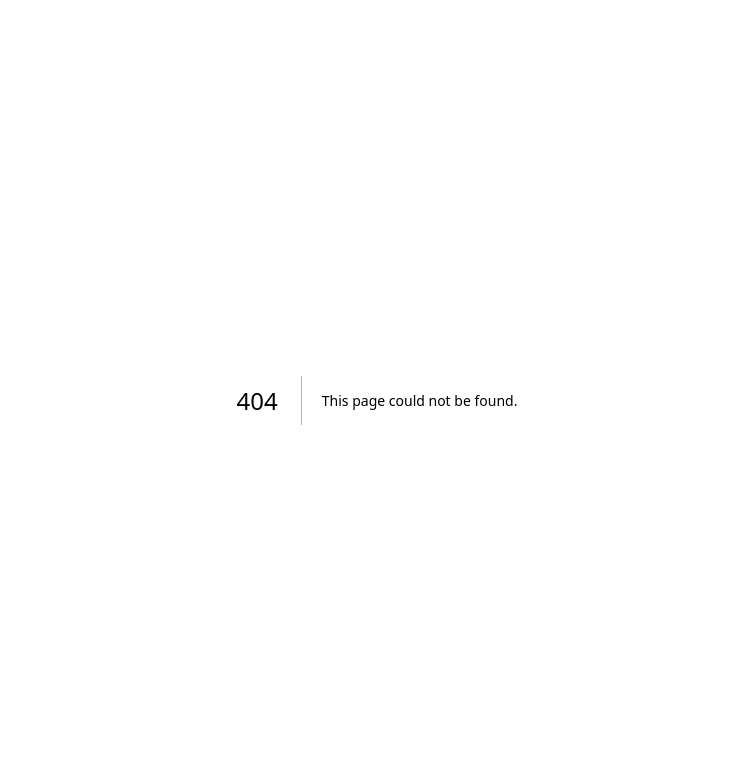
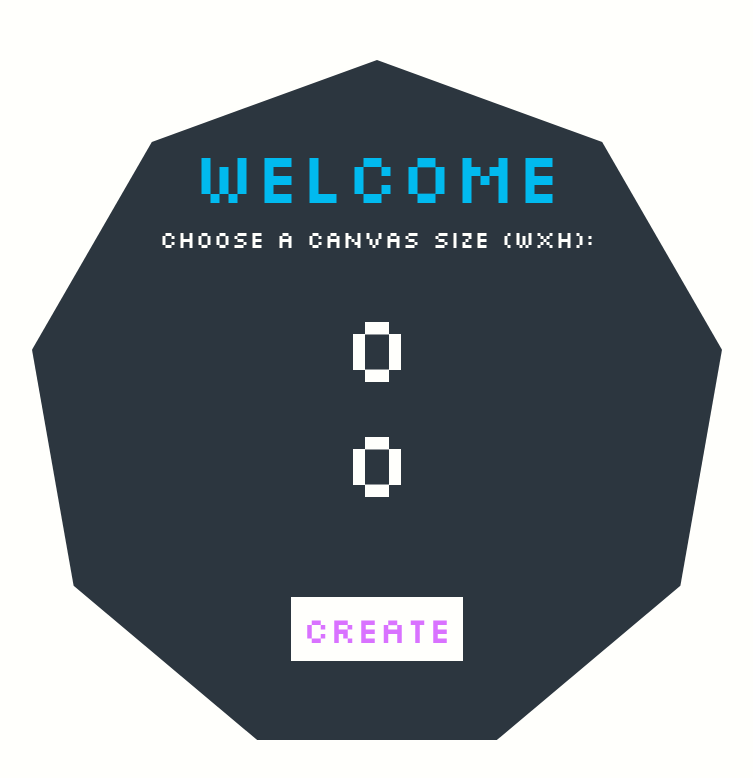
Before and after one commit to MichaelShingo/kaku, a Next.js app: page /welcome in a window 1280 px wide. Before the commit this address had no page. Shown: the top 778 px of the page, without its empty margins (263-1016 px from the left). Built offline with nearby package versions, Linux system fonts and the light colour scheme.

Commit message:
welcome screen design

```diff
--- a/app/components/Canvas.tsx
+++ b/app/components/Canvas.tsx
@@ -4,17 +4,13 @@ import { type Sketch } from '@p5-wrapper/react';
 import { NextReactP5Wrapper } from '@p5-wrapper/next';
 
 const sketch: Sketch = (p5) => {
-	p5.setup = () => p5.createCanvas(600, 400, p5.WEBGL);
+	p5.setup = () => p5.createCanvas(600, 400);
 
 	p5.draw = () => {
-		p5.background(250);
-		p5.normalMaterial();
-		p5.push();
-		p5.rotateZ(p5.frameCount * 0.01);
-		p5.rotateX(p5.frameCount * 0.01);
-		p5.rotateY(p5.frameCount * 0.01);
-		p5.plane(100);
-		p5.pop();
+		if (p5.mouseIsPressed) {
+			p5.ellipse(p5.mouseX, p5.mouseY, 40, 40);
+			p5.fill(0);
+		}
 	};
 };
 
--- a/app/globals.css
+++ b/app/globals.css
@@ -1,6 +1,28 @@
 @tailwind base;
 @tailwind components;
 @tailwind utilities;
+
+::-moz-selection {
+	/* Code for Firefox */
+	color: #2c363f;
+	background: #d972ff;
+}
+
+::selection {
+	color: #2c363f;
+	background: #d972ff;
+}
+
+input::-webkit-outer-spin-button,
+input::-webkit-inner-spin-button {
+	-webkit-appearance: none;
+	margin: 0;
+}
+
+/* Firefox */
+input[type='number'] {
+	-moz-appearance: textfield;
+}
 
 input,
 textarea {
--- a/app/layout.tsx
+++ b/app/layout.tsx
@@ -1,25 +1,24 @@
 import type { Metadata } from 'next';
-import { Oswald } from 'next/font/google';
+import { Silkscreen } from 'next/font/google';
 import './globals.css';
 import { ReduxProvider } from '@/redux/provider';
 import { Analytics } from '@vercel/analytics/react';
 
-const oswald = Oswald({
+const silkscreen = Silkscreen({
+	weight: '400',
 	subsets: ['latin'],
-	display: 'swap',
 });
 
 export const metadata: Metadata = {
 	title: 'Kaku | Draw Music',
-	description:
-		'Michael Shingo Crawford, web developer and musician based in the Netherlands. Build with Next.js, React, Typescript.',
+	description: 'Draw music and play it back',
 	metadataBase: new URL('https://portfolio.michaelshingo.com/'),
 };
 
 export default function RootLayout({ children }: { children: React.ReactNode }) {
 	return (
-		<html lang="en" className="overflow-x-hidden bg-paper-white">
-			<body className={`${oswald.className}`}>
+		<html lang="en" className="">
+			<body className={`${silkscreen.className}`}>
 				<ReduxProvider>{children}</ReduxProvider>
 				<Analytics />
 			</body>
--- a/app/page.tsx
+++ b/app/page.tsx
@@ -1,13 +1,9 @@
-import Brush from './components/Brush';
-import dynamic from 'next/dynamic';
-
-const DynamicCanvas = dynamic(() => import('./components/Canvas'), { ssr: false });
+import Canvas from './components/Canvas';
 
 export default function Home() {
 	return (
 		<div>
-			<Brush />
-			<DynamicCanvas />
+			<Canvas />
 		</div>
 	);
 }
--- /dev/null
+++ b/app/welcome/page.tsx
@@ -0,0 +1,45 @@
+'use client';
+import { CanvasSize, setCanvasSize } from '@/redux/features/windowSlice';
+import { useAppSelector } from '@/redux/store';
+import { useDispatch } from 'react-redux';
+
+const Welcome = () => {
+	const dispatch = useDispatch();
+	const canvasSize: CanvasSize = useAppSelector(
+		(state) => state.windowReducer.value.canvasSize
+	);
+
+	return (
+		<div className="flex h-[100vh] w-[100%] items-center justify-center bg-off-white text-off-white">
+			<div className="flex h-[85vh] w-[85vw] flex-col items-center justify-center gap-3 bg-[url('/nonagon.svg')] bg-center bg-no-repeat">
+				<h1 className="text-center text-7xl text-light-blue">Welcome</h1>
+				<h2 className="z-10 mb-9 text-center text-2xl">Choose a canvas size (WxH):</h2>
+				<input
+					className="m-[-20px] w-[80%] border-off-white p-[-50px] text-center text-8xl"
+					min={1}
+					max={10000}
+					type="number"
+					value={canvasSize.x}
+					onChange={(e) =>
+						dispatch(setCanvasSize({ ...canvasSize, x: parseInt(e.target.value) }))
+					}
+				/>
+				<input
+					className="w-[80%] text-center text-8xl"
+					min={1}
+					max={4000}
+					type="number"
+					value={canvasSize.y}
+					onChange={(e) =>
+						dispatch(setCanvasSize({ ...canvasSize, y: parseInt(e.target.value) }))
+					}
+				/>
+				<button className="fit-content mt-16 bg-off-white p-3 text-4xl text-light-pink hover:bg-light-pink hover:text-off-black">
+					Create
+				</button>
+			</div>
+		</div>
+	);
+};
+
+export default Welcome;
--- a/redux/features/windowSlice.ts
+++ b/redux/features/windowSlice.ts
@@ -1,6 +1,10 @@
 import { createSlice, PayloadAction } from '@reduxjs/toolkit';
 
 export type MousePosition = {
+	x: number;
+	y: number;
+};
+export type CanvasSize = {
 	x: number;
 	y: number;
 };
@@ -13,6 +17,7 @@ type WindowState = {
 	windowWidth: number;
 	mousePosition: MousePosition;
 	isDragging: boolean;
+	canvasSize: CanvasSize;
 };
 
 const initialState = {
@@ -21,6 +26,7 @@ const initialState = {
 		windowWidth: 0,
 		mousePosition: { x: 0, y: 0 },
 		isDragging: false,
+		canvasSize: { x: 0, y: 0 },
 	} as WindowState,
 } as InitialState;
 
@@ -40,8 +46,12 @@ export const window = createSlice({
 		setIsDragging: (state, action: PayloadAction<boolean>) => {
 			state.value.isDragging = action.payload;
 		},
+		setCanvasSize: (state, action: PayloadAction<CanvasSize>) => {
+			state.value.canvasSize = action.payload;
+		},
 	},
 });
 
-export const { setHeight, setWidth, setMousePosition, setIsDragging } = window.actions;
+export const { setHeight, setWidth, setMousePosition, setIsDragging, setCanvasSize } =
+	window.actions;
 export default window.reducer;
--- a/tailwind.config.js
+++ b/tailwind.config.js
@@ -5,7 +5,10 @@ module.exports = {
 	theme: {
 		extend: {
 			colors: {
-				'paper-white': '#fffdf5',
+				'off-white': '#fffffc',
+				'off-black': '#2c363f',
+				'light-blue': '#01baef',
+				'light-pink': '#d972ff',
 			},
 			backgroundImage: {
 				imageIcon: 'url("/imageIcon.svg")',
```
Also changed, not shown: public/nonagon.svg (added).
